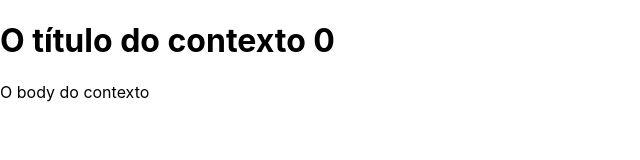
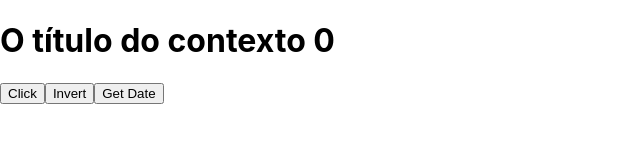
Before and after one commit to AndersonSilva94/curso-reactjs-nextjs-react-hooks, a React (Create React App) app: page / in a window 1280 px wide. Shown: the top 160 px of the page, without its empty margins (0-640 px from the left). Built offline with nearby package versions, Linux system fonts and the light colour scheme.

Commit message:
feat: :rocket: Create useReducer()

```diff
--- a/src/App.js
+++ b/src/App.js
@@ -1,15 +1,59 @@
 /* import PropTypes from 'prop-types';
 import React, { useContext, useEffect, useMemo, useRef, useState } from 'react';
 import logo from './logo.svg'; */
+import { useReducer } from 'react';
 import './App.css';
-import { AppContext } from './contexts/AppContext';
-import { Div } from './components/Div';
+
+const globalState = {
+  title: 'O título do contexto',
+  body: 'O body do contexto',
+  counter: 0,
+};
+
+const reducer = (state, action) => {
+  switch (action.type) {
+    case 'COUNTER':
+      return { ...state, title: 'Mudou' };
+    case 'INVERT': {
+      const { title } = state;
+      return {
+        ...state,
+        title: title.split('').reverse().join(''),
+      };
+    }
+    case 'GET_DATE':
+      return {
+        ...state,
+        title: action.payload,
+      };
+  }
+  return { ...state };
+};
 
 function App() {
+  //primeiro parâmetro: função de reducer, segundo parâmetro: estado inicial
+  // retorna o estado que foi passado com estado inicial, e uma função de dispatch que será usada quando uma ação for realizada
+  const [state, dispatch] = useReducer(reducer, globalState);
+  const { counter, title, body } = state;
+
   return (
-    <AppContext>
-      <Div />
-    </AppContext>
+    <div>
+      <h1>
+        {title} {counter}
+      </h1>
+      <button onClick={() => dispatch({ type: 'COUNTER' })}>Click</button>
+      <button onClick={() => dispatch({ type: 'INVERT' })}>Invert</button>
+      <button
+        onClick={() =>
+          dispatch({
+            type: 'GET_DATE',
+            payload: new Date().toLocaleString('pt-BR'),
+          })
+        }
+      >
+        Get Date
+      </button>
+    </div>
   );
 }
 
@@ -325,4 +369,17 @@ function App() {
   );
 } */
 
+// **********************************************************************
+// aula sobre useContext() - parte 2
+/* import { AppContext } from './contexts/AppContext';
+import { Div } from './components/Div';
+
+function App() {
+  return (
+    <AppContext>
+      <Div />
+    </AppContext>
+  );
+} */
+
 export default App;
```
Also changed, not shown: 1 other file (tests, documents, lock files or other folders).
